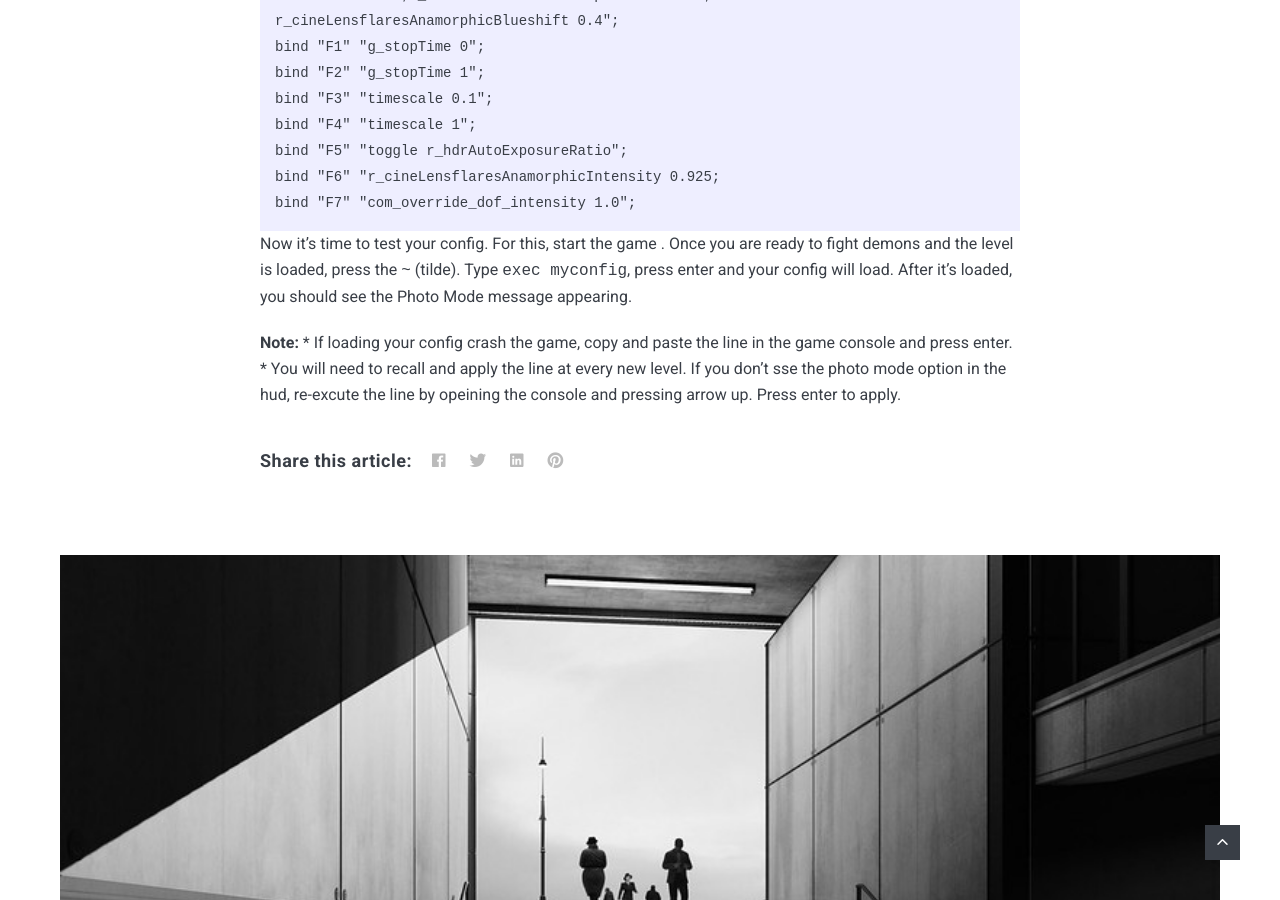
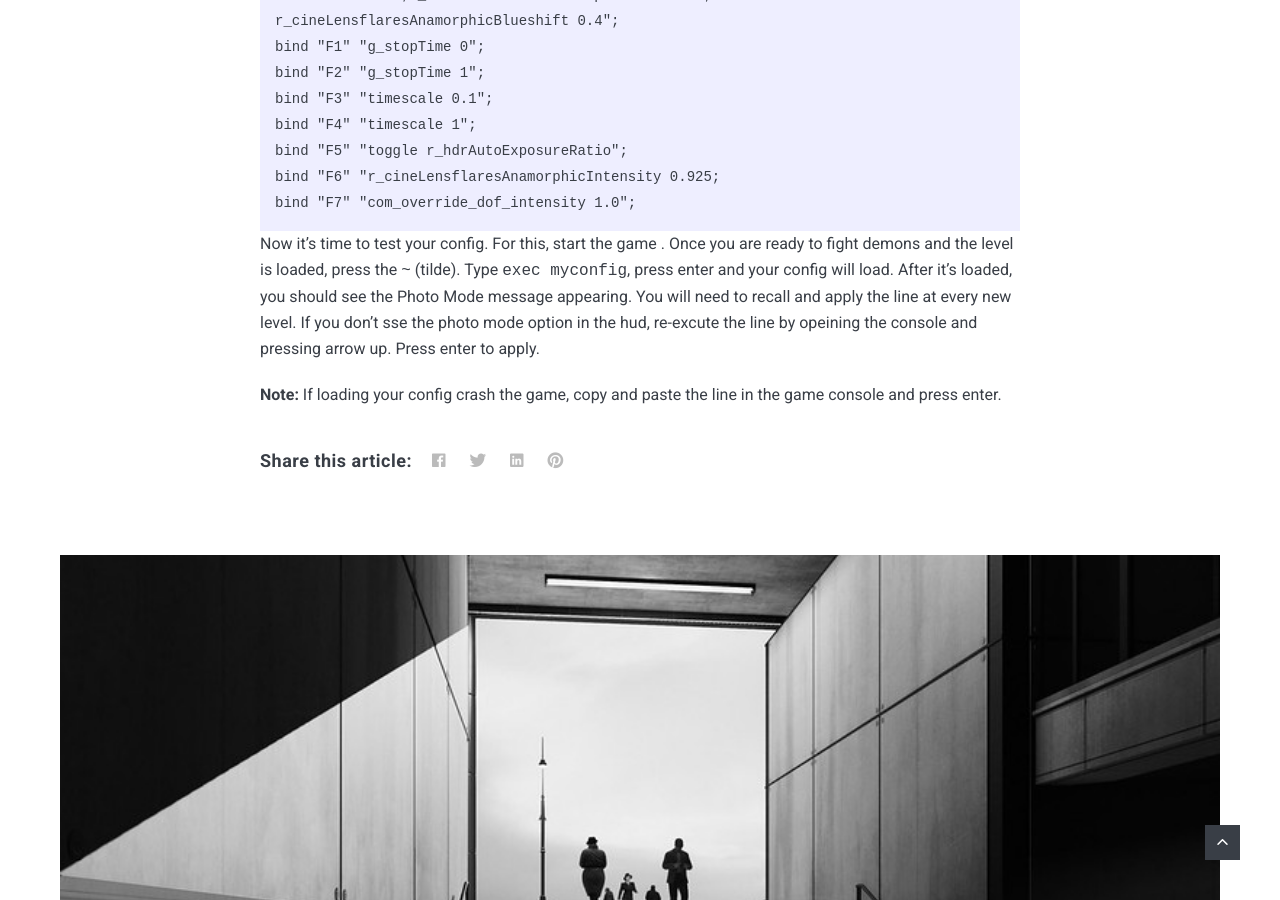
Before and after one commit to AnticOwl/anticowl.github.io, a Jekyll site: the page built from _posts/2024-07-21-Doom-Eternal.md, in a window 1280 px wide and 900 px high, scrolled down 2029 px. Built offline with Jekyll 4.4.1, drawn with Linux system fonts in a browser that asks for light colours; nearby versions of some CDN libraries.

Commit message:
Update 2024-07-21-Doom-Eternal.md

```diff
--- a/_posts/2024-07-21-Doom-Eternal.md
+++ b/_posts/2024-07-21-Doom-Eternal.md
@@ -47,5 +47,7 @@ bind "F7" "com_override_dof_intensity 1.0";
 
 Now it's time to test your config. For this, start the game . Once you are ready to fight demons and the level is loaded, press the `~` (tilde).
 Type `exec myconfig`, press enter and your config will load. After it's loaded, you should see the Photo Mode message appearing.
+You will need to recall and apply the line at every new level. If you don't sse the photo mode option in the hud, re-excute the line by opeining the console and pressing arrow up.
+Press enter to apply.
 
-{% include note.html content="* If loading your config crash the game, copy and paste the line in the game console and press enter. * You will need to recall and apply the line at every new level. If you don't sse the photo mode option in the hud, re-excute the line by opeining the console and pressing arrow up. Press enter to apply." %}
+{% include note.html content="If loading your config crash the game, copy and paste the line in the game console and press enter." %}
```
